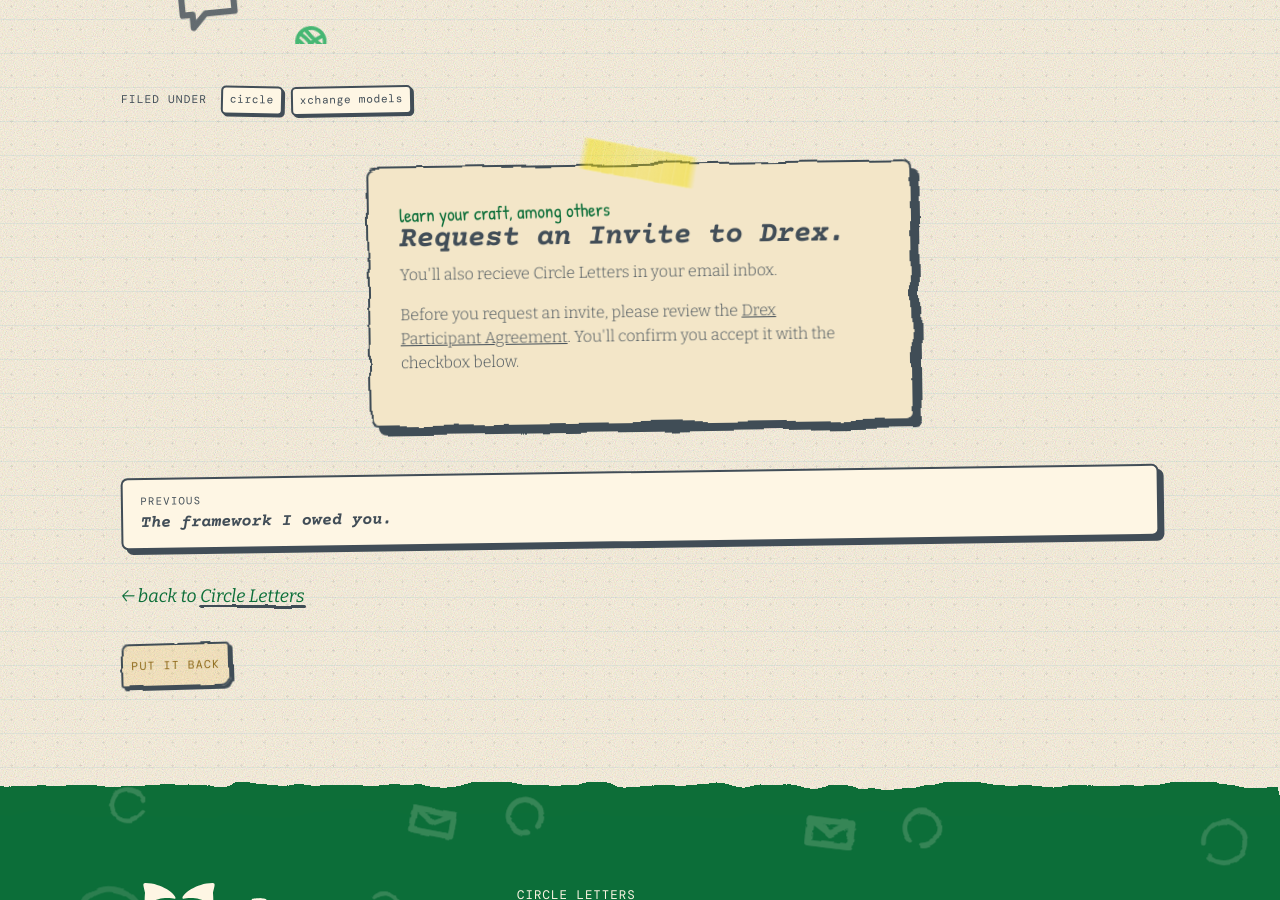
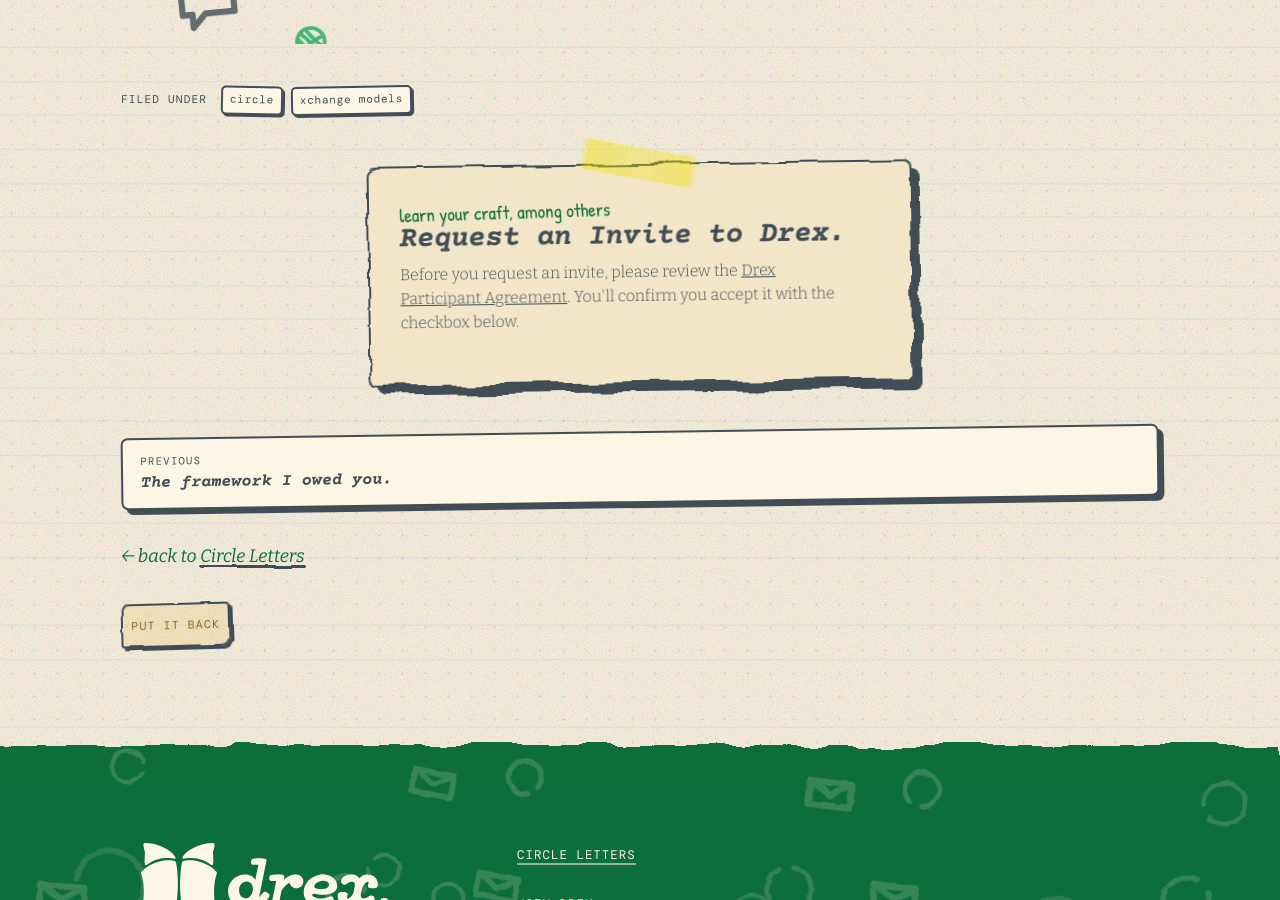
Before and after one commit to drexzine/letters.drex.style, a Jekyll site: the page built from _posts/2026-06-23-what-you-did-for-each-other.md, in a window 1280 px wide and 900 px high, scrolled down 3616 px. Built offline with Jekyll 4.4.1, drawn with Linux system fonts in a browser that asks for light colours.

Commit message:
chore(letters): drop redundant post-footer subscribe dek
Remove the "You'll also recieve Circle Letters..." dek from the end-of-post
Request-an-Invite card (also drops a "recieve" typo). The card keeps its
kicker + title; the new Participant Agreement consent line now sits above it.

Co-Authored-By: Claude Opus 4.8 (1M context) <noreply@anthropic.com>

```diff
--- a/_layouts/post.html
+++ b/_layouts/post.html
@@ -84,8 +84,7 @@ layout: default
          uid="f0604c333e"
          accent="grass"
          kicker="learn your craft, among others"
-         title="Request an Invite to Drex."
-         dek="You'll also recieve Circle Letters in your email inbox." %}
+         title="Request an Invite to Drex."%}
 
       <nav class="post-nav reveal" aria-label="More essays">
         {% if page.previous %}
```
